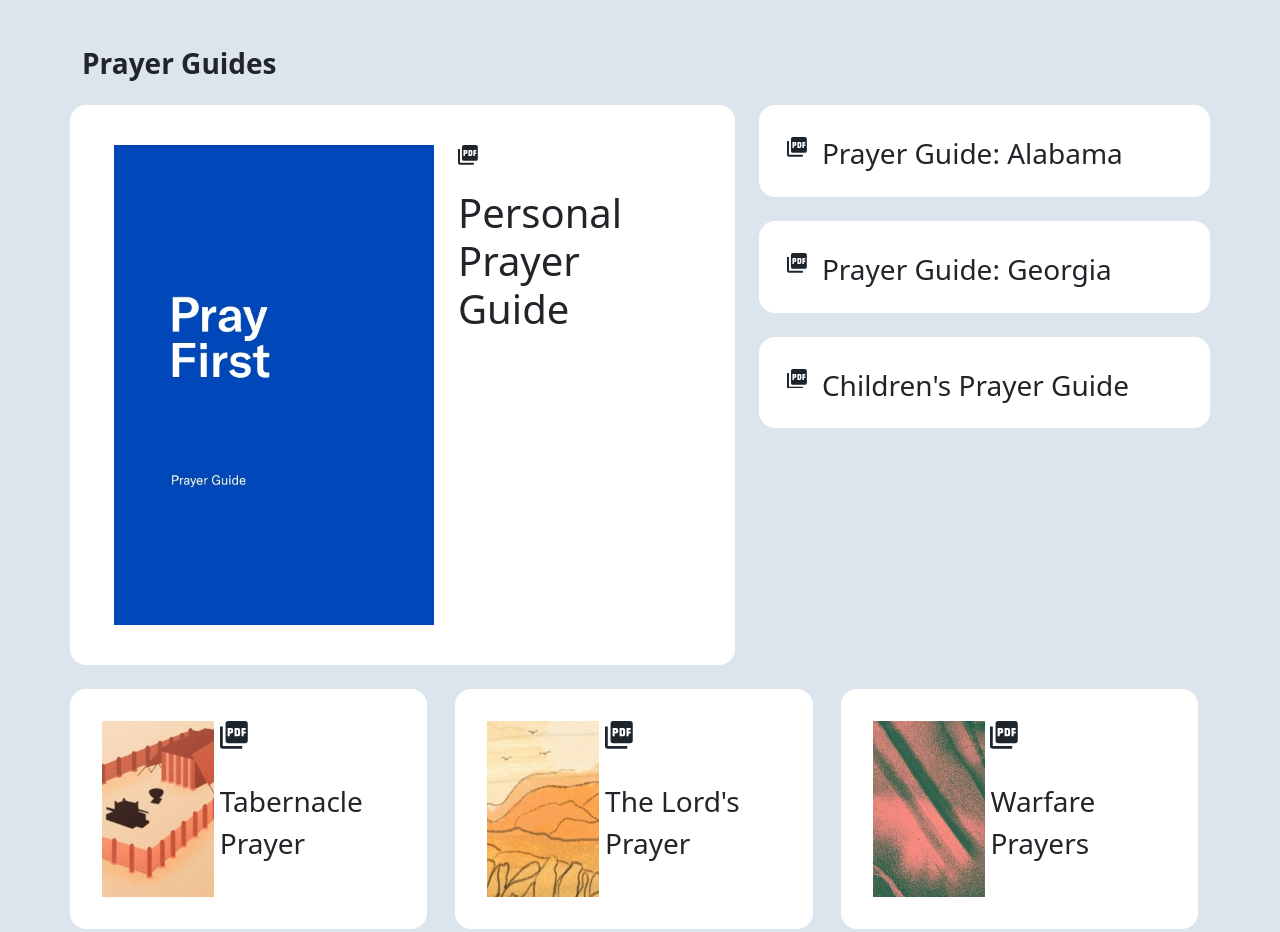
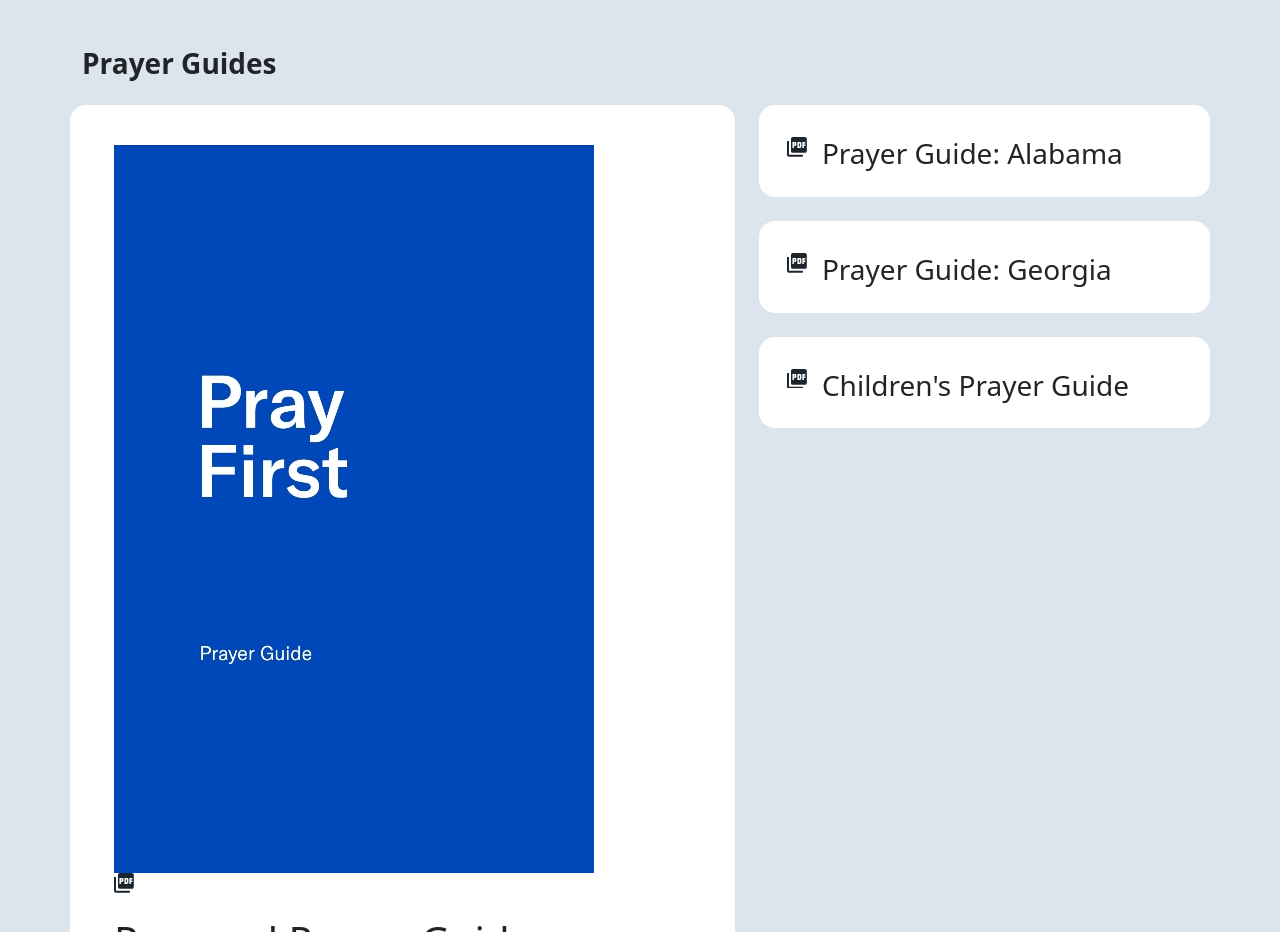
Before and after one commit to GogglesTv/21DaysOfPrayerPage-COTH, a plain HTML site: page resources.html in a window 1280 px wide. Shown: the part 1379-2311 px from the top of the page. Drawn offline with nearby package versions, Linux system fonts and the light colour scheme.

Commit message:
Enclosed the book card in its own element for hidden display and changed book layout values.

```diff
--- a/resources.html
+++ b/resources.html
@@ -177,19 +177,20 @@
         </div>
       </div>
       <div class="row mb-4" id="personalPrayerGuide">
-        <div class="col-7 card me-4 border-0 rounded-4">
+        <div
+          class="col-md-7 col-12 card me-md-4 mb-md-0 mb-4 mx-md-0 border-0 rounded-4"
+        >
           <div class="container card-body">
             <div class="card-text row py-4 px-3">
               <div class="col">
                 <img
                   src="./images/21dop-graphic.jpeg"
                   class="px-0 ms-0"
-                  style="height: 30rem; width: 20rem"
                   alt=""
                   id="prayerGuide"
                 />
               </div>
-              <div class="col">
+              <div class="col-md col-8">
                 <div class="row">
                   <svg
                     class="mb-4"
@@ -298,7 +299,7 @@
       <div class="row">
         <div class="container">
           <div class="row mb-4 rowOfPrayers">
-            <div class="col ps-0">
+            <div class="col-md col-12 ps-0">
               <div class="card border-0 rounded-4 p-3 container">
                 <div class="card-body row">
                   <div class="col-4">
```
